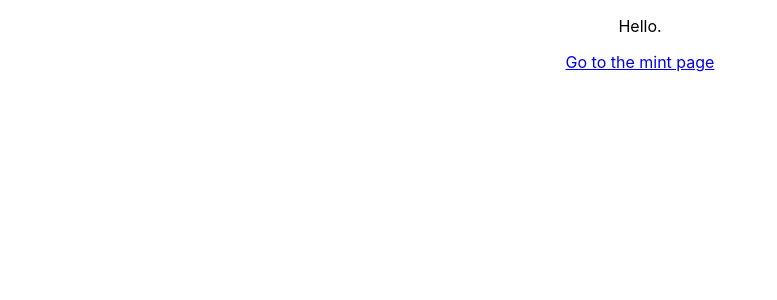
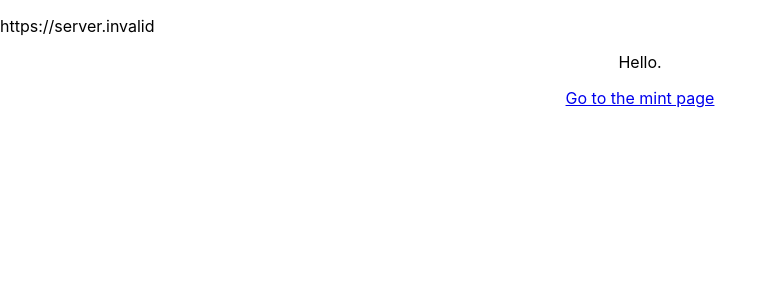
Before and after one commit to i-am-neon/ai-haiku-frontend, a React (Create React App) app: page / in a window 1280 px wide. Shown: the top 300 px of the page, without its empty margins (0-777 px from the left). Built offline with nearby package versions, Linux system fonts and the light colour scheme; no server answers.

Commit message:
testing how env variables come through on heroku

```diff
--- a/src/index.tsx
+++ b/src/index.tsx
@@ -27,6 +27,7 @@ declare global {
 
 ReactDOM.render(
   <React.StrictMode>
+    <p>{process.env.REACT_APP_GENERATOR_URL_BASE}</p>
     <App />
   </React.StrictMode>,
   document.getElementById('root')
```
